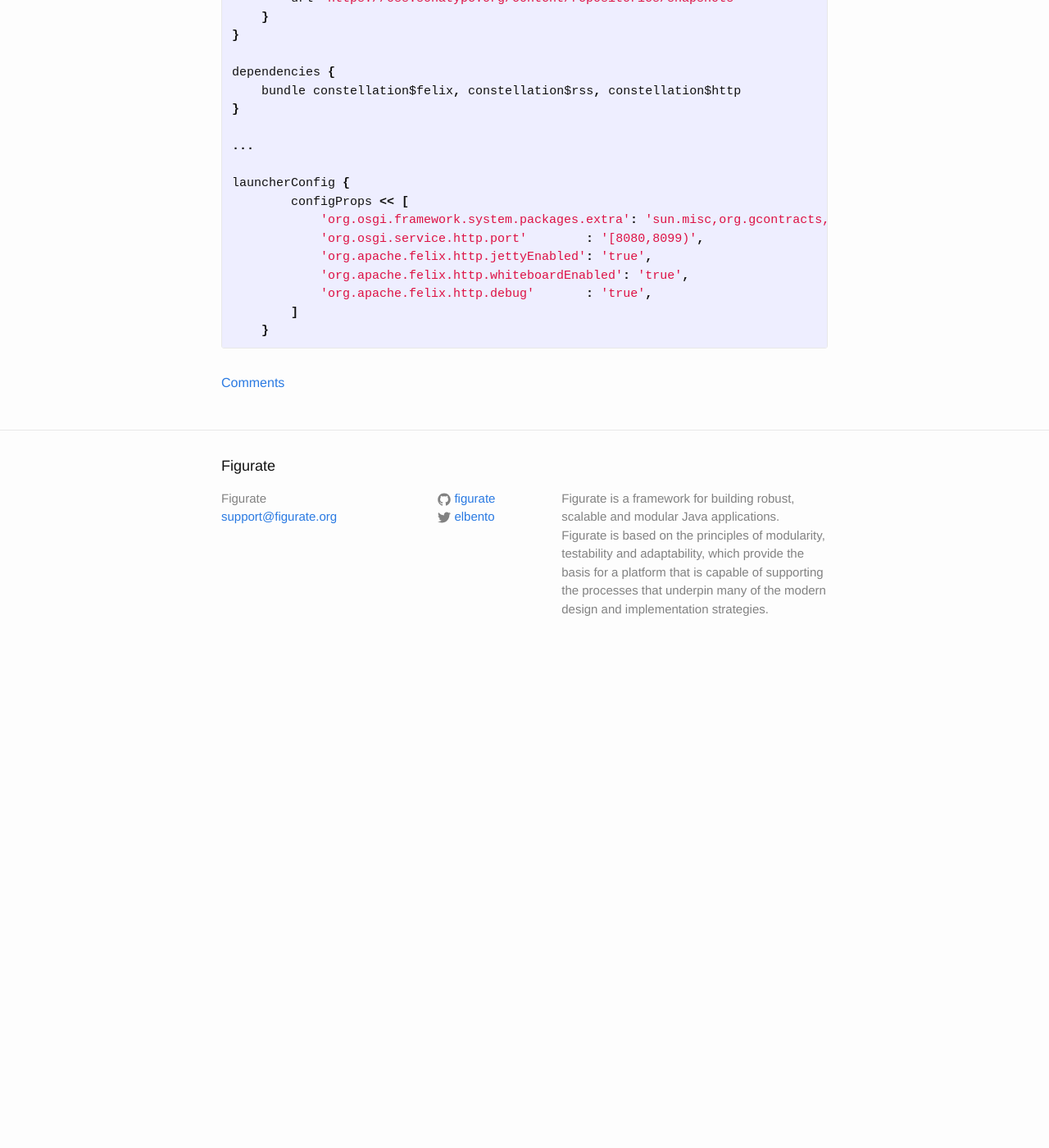
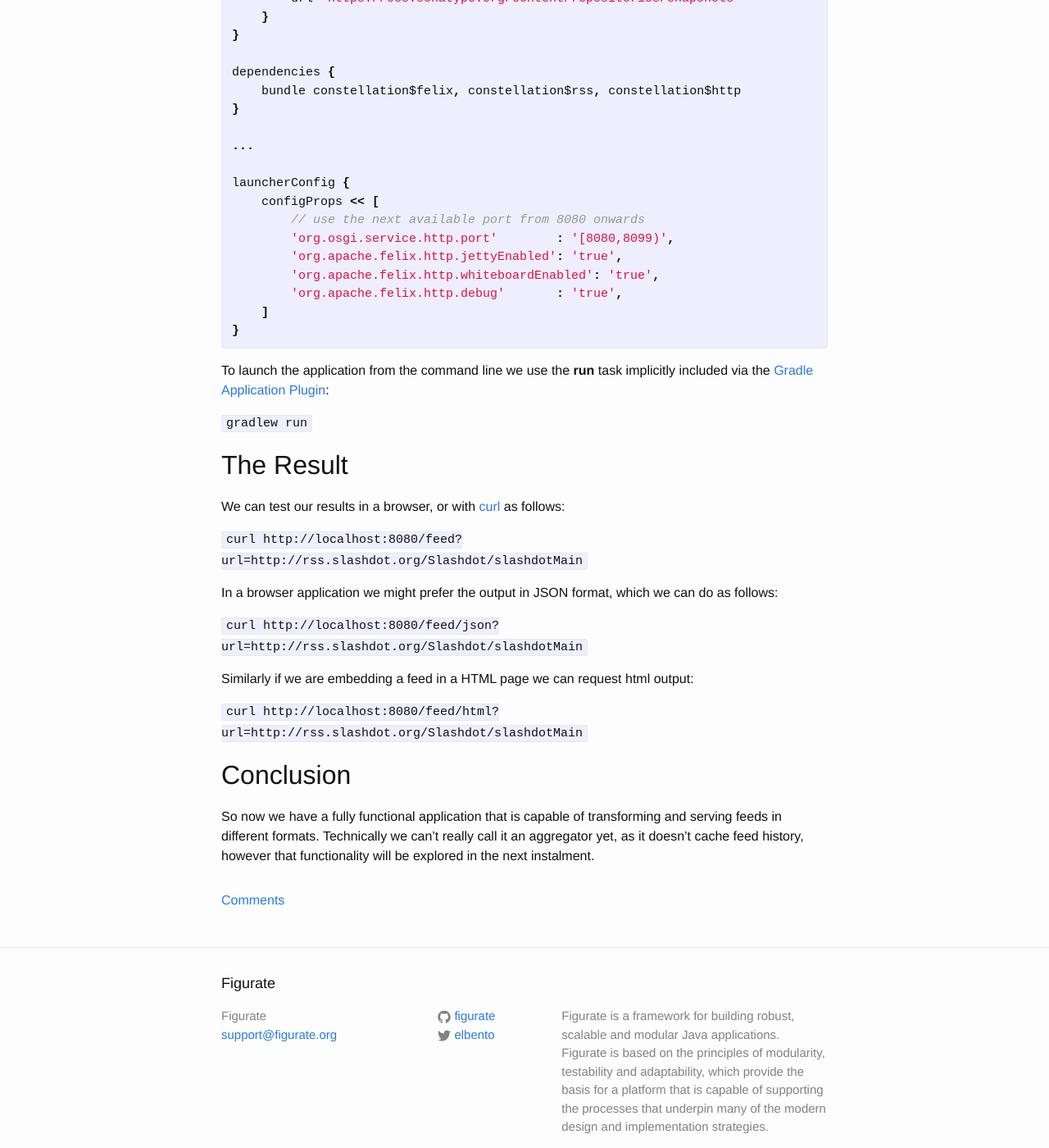
Before and after one commit to figurate/figurate-user-guide, a Jekyll site: the page built from _posts/2015-05-02-building-a-feed-aggregator.md, in a window 1280 px wide and 1400 px high, scrolled down 2165 px. Shown: the whole window at 82% size. Built offline with Jekyll 4.4.1, drawn with Linux system fonts in a browser that asks for light colours; before the commit the page ends 2979 px from its top, so only the background shows below that; some of the changed text lies outside the part shown.

Commit message:
Added post on example application

```diff
--- a/_posts/2015-05-02-building-a-feed-aggregator.md
+++ b/_posts/2015-05-02-building-a-feed-aggregator.md
@@ -46,7 +46,7 @@ repositories {
 ## Adding Constellations
 
 To provide the features required for our aggregator, we add the relevant Constellations to our build dependencies. In
-this instance we require the RSS, HTTP, and Felix OSGi runtime Constellations. Note how we use the **bundle** dependency
+this instance we require the RSS, HTTP, and [Felix] OSGi runtime Constellations. Note how we use the **bundle** dependency
 scope, which will ensure the OSGi bundles in each Constellation are included in the final application distribution.
 
 {% highlight groovy %}
@@ -99,12 +99,43 @@ dependencies {
 ...
 
 launcherConfig {
-        configProps << [
-            'org.osgi.framework.system.packages.extra': 'sun.misc,org.gcontracts,org.gcontracts.annotations,org.gcontracts.generation',
-            'org.osgi.service.http.port'        : '[8080,8099)',
-            'org.apache.felix.http.jettyEnabled': 'true',
-            'org.apache.felix.http.whiteboardEnabled': 'true',
-            'org.apache.felix.http.debug'       : 'true',
-        ]
-    }
+    configProps << [
+        // use the next available port from 8080 onwards
+        'org.osgi.service.http.port'        : '[8080,8099)',
+        'org.apache.felix.http.jettyEnabled': 'true',
+        'org.apache.felix.http.whiteboardEnabled': 'true',
+        'org.apache.felix.http.debug'       : 'true',
+    ]
+}
 {% endhighlight %}
+
+To launch the application from the command line we use the **run** task implicitly included via the [Gradle Application
+Plugin]:
+
+`gradlew run`
+
+## The Result
+
+We can test our results in a browser, or with [curl] as follows:
+
+`curl http://localhost:8080/feed?url=http://rss.slashdot.org/Slashdot/slashdotMain`
+
+In a browser application we might prefer the output in JSON format, which we can do as follows:
+
+`curl http://localhost:8080/feed/json?url=http://rss.slashdot.org/Slashdot/slashdotMain`
+
+Similarly if we are embedding a feed in a HTML page we can request html output:
+
+`curl http://localhost:8080/feed/html?url=http://rss.slashdot.org/Slashdot/slashdotMain`
+
+
+
+## Conclusion
+
+So now we have a fully functional application that is capable of transforming and serving feeds in different formats.
+Technically we can't really call it an aggregator yet, as it doesn't cache feed history, however that functionality
+will be explored in the next instalment.
+
+[Felix]: http://felix.apache.org/
+[Gradle Application Plugin]: http://gradle.org/docs/current/userguide/application_plugin.html
+[curl]: http://curl.haxx.se/docs/manpage.html
```
Also changed, not shown: other parts of _posts/2015-05-02-building-a-feed-aggregator.md (+1 -1 lines).
